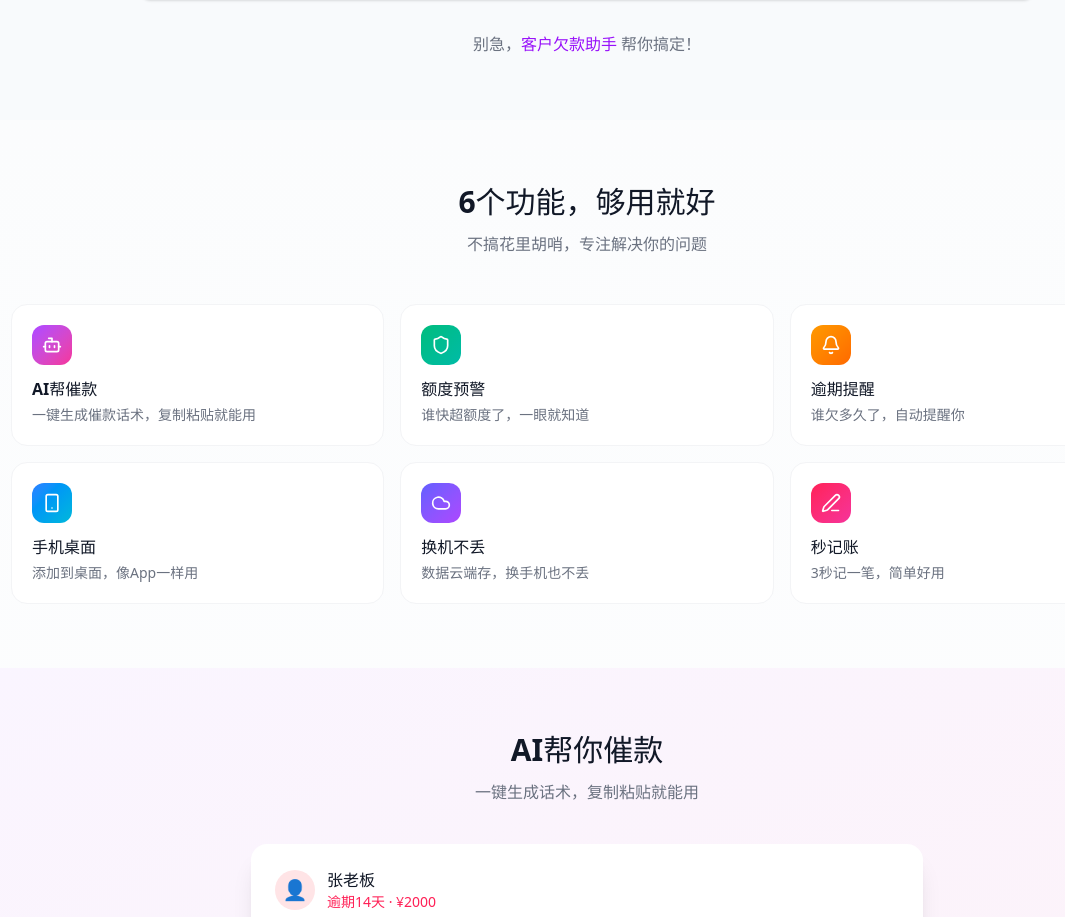
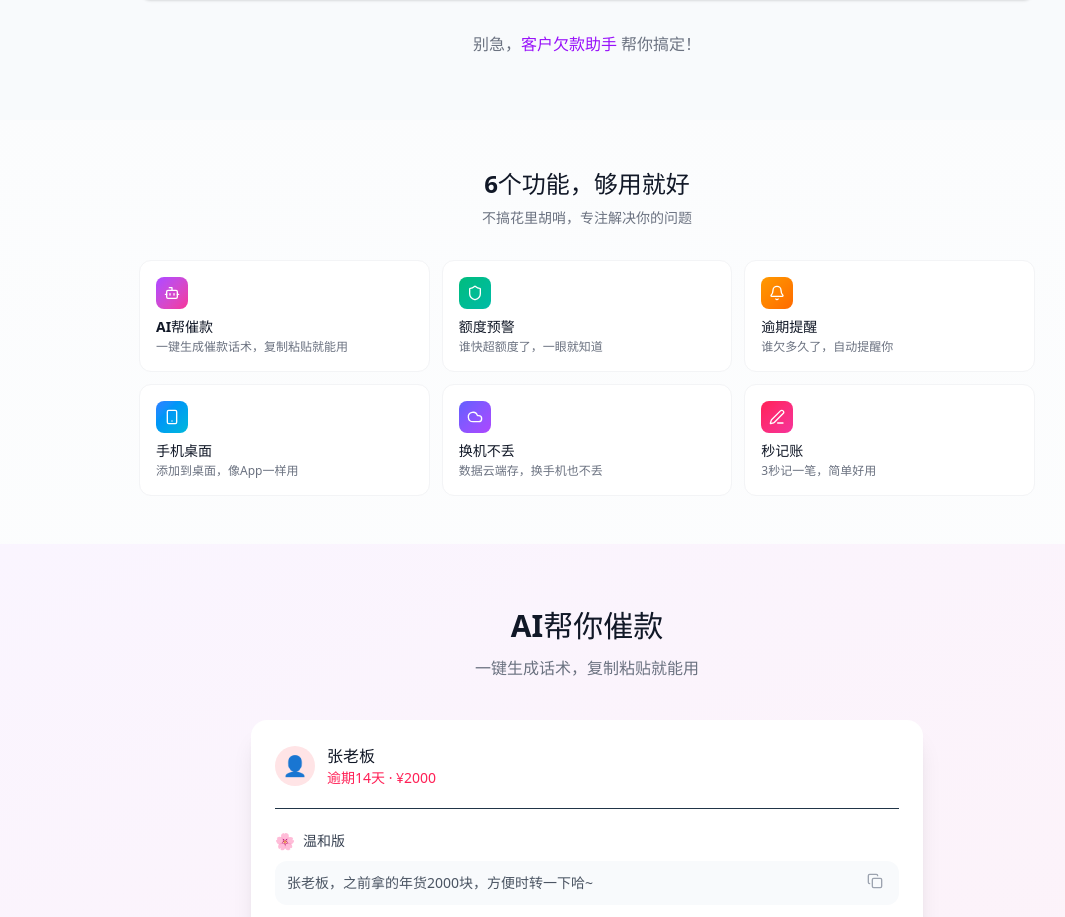
Before and after one commit to 570262994-commits/qiankuandemo, a React (Vite) app: page / in a window 1280 px wide. Shown: the part 1425-2342 px from the top of the page, without its empty margins (53-1118 px from the left). Built offline with nearby package versions, Linux system fonts and the light colour scheme; no server answers.

Commit message:
style: 优化落地页功能卡片布局
- 移动端默认2列显示，平板及以上3列
- 减小卡片内边距和字体大小
- 整体更紧凑，节省空间

```diff
--- a/src/pages/Landing.tsx
+++ b/src/pages/Landing.tsx
@@ -342,26 +342,26 @@ export default function Landing({ onGetStarted }: LandingProps) {
       </section>
 
       {/* Features Section */}
-      <section id="features" className="py-16 px-4 sm:px-6 lg:px-8">
-        <div className="max-w-6xl mx-auto">
-          <div className="text-center mb-12">
-            <h2 className="text-2xl sm:text-3xl font-bold text-gray-900 mb-3">
+      <section id="features" className="py-12 px-4 sm:px-6 lg:px-8">
+        <div className="max-w-4xl mx-auto">
+          <div className="text-center mb-8">
+            <h2 className="text-xl sm:text-2xl font-bold text-gray-900 mb-2">
               6个功能，够用就好
             </h2>
-            <p className="text-gray-500">不搞花里胡哨，专注解决你的问题</p>
+            <p className="text-gray-500 text-sm">不搞花里胡哨，专注解决你的问题</p>
           </div>
 
-          <div className="grid sm:grid-cols-2 lg:grid-cols-3 gap-4">
+          <div className="grid grid-cols-2 sm:grid-cols-3 gap-3">
             {features.map((feature, index) => (
               <div
                 key={index}
-                className="group p-5 bg-white rounded-2xl border border-gray-100 hover:shadow-lg transition-all"
+                className="group p-3 sm:p-4 bg-white rounded-xl border border-gray-100 hover:shadow-md transition-all"
               >
-                <div className={`w-10 h-10 rounded-xl bg-gradient-to-br ${feature.color} flex items-center justify-center mb-3`}>
-                  <feature.icon className="w-5 h-5 text-white" />
+                <div className={`w-8 h-8 rounded-lg bg-gradient-to-br ${feature.color} flex items-center justify-center mb-2`}>
+                  <feature.icon className="w-4 h-4 text-white" />
                 </div>
-                <h3 className="text-base font-bold text-gray-900 mb-1">{feature.title}</h3>
-                <p className="text-gray-500 text-sm">{feature.description}</p>
+                <h3 className="text-sm font-bold text-gray-900 mb-0.5">{feature.title}</h3>
+                <p className="text-gray-500 text-xs">{feature.description}</p>
               </div>
             ))}
           </div>
```
